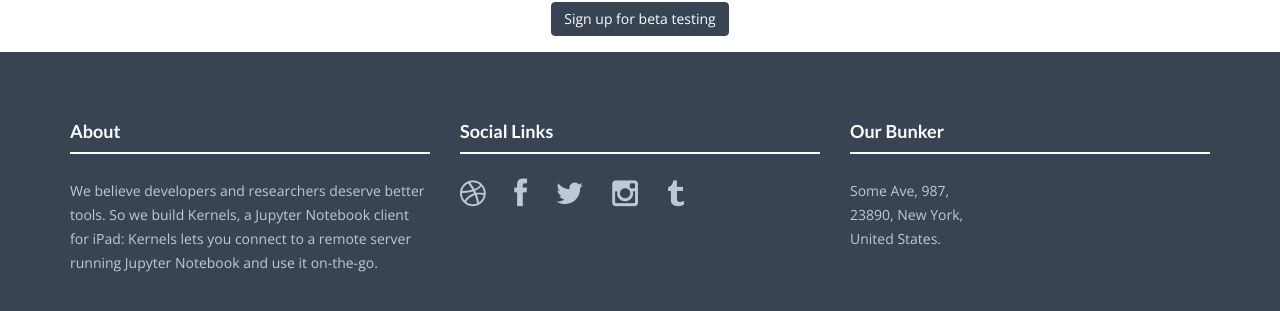
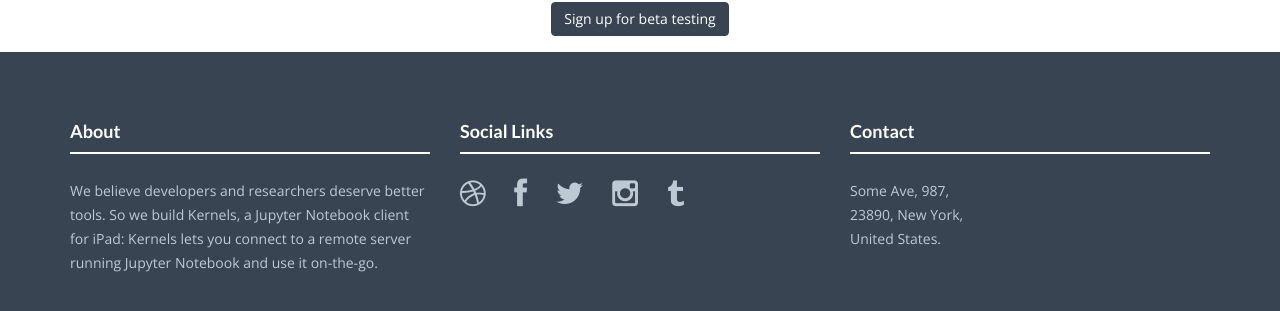
Before and after one commit to test-juno-sh/juno-website-test, a Jekyll site: the page built from index.html, in a window 1280 px wide and 1239 px high. Shown: the part 892-1203 px from the top of the window. Built offline with Jekyll 4.4.1, drawn with Linux system fonts in a browser that asks for light colours; nearby versions of some CDN libraries.

Commit message:
Update footer.

```diff
--- /dev/null
+++ b/CNAME
@@ -0,0 +1 @@
+kernels.io
--- a/_includes/footer.html
+++ b/_includes/footer.html
@@ -19,7 +19,7 @@
                 </p>
             </div>
             <div class="col-lg-4">
-                <h4>Our Bunker</h4>
+                <h4>Contact</h4>
                 <div class="hline-w"></div>
                 <p>
                     {% for line in site.address.first.lines %}
```
